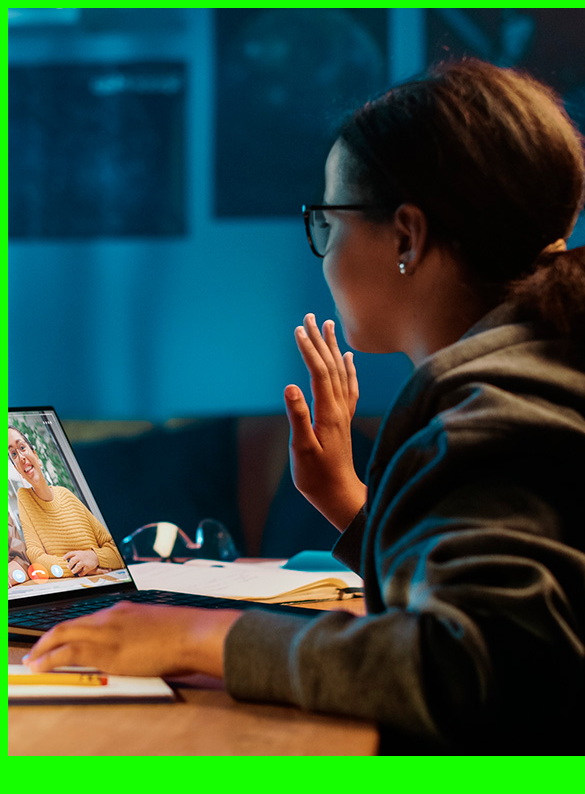
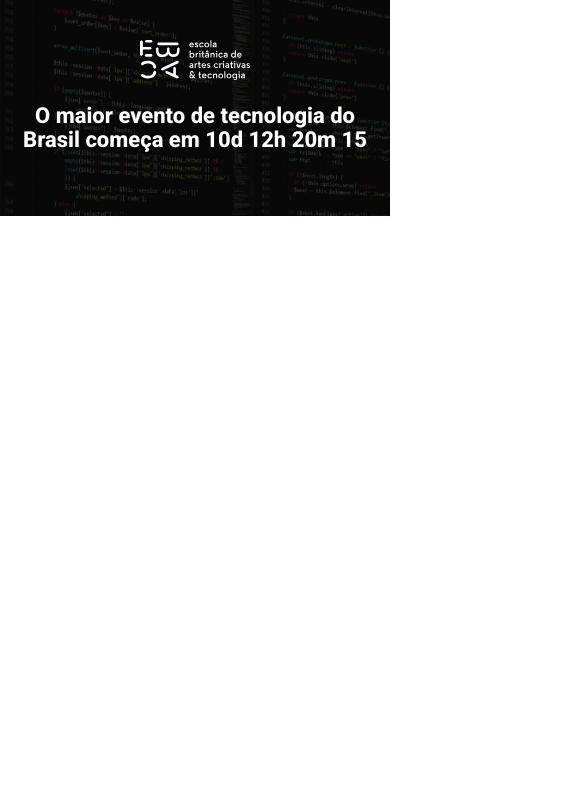
Before and after one commit to jawc-05/tech_talks, a website built with Parcel: page src/index.html in a window 390 px wide. Shown: the top 794 px of the page, 585 px wide, since content can reach past the window. Built offline with nearby package versions, Linux system fonts and the light colour scheme.

Commit message:
finished hero with responsivity

```diff
--- a/src/index.html
+++ b/src/index.html
@@ -3,11 +3,21 @@
 <head>
     <meta charset="UTF-8">
     <meta name="viewport" content="width=device-width, initial-scale=1.0">
-    <title>Document</title>
+    <title>Tech Talks</title>
+    <link rel="preconnect" href="https://fonts.googleapis.com">
+    <link rel="preconnect" href="https://fonts.gstatic.com" crossorigin>
+    <link href="https://fonts.googleapis.com/css2?family=Roboto:ital,wght@0,100..900;1,100..900&display=swap" rel="stylesheet">
     <link rel="stylesheet" href="styles/main.scss">
 </head>
 <body>
-    <img src="./images/backend.png" alt="">
+    <header class="hero">
+        <div class="container">
+            <img class="hero__logo" src="./images/ebac_logo.svg" alt="logo ebac">
+            <p class="hero__text">
+                O maior evento de tecnologia do Brasil começa em 10d 12h 20m 15
+            </p>
+        </div>
+    </header>
 
 <script src="scripts/main.js"></script>
 </body>
--- /dev/null
+++ b/src/styles/_hero.scss
@@ -0,0 +1,53 @@
+@use 'variables';
+
+.hero{
+    padding-top: 64px ;
+    padding-bottom: 100px;
+    background-image: url('../images/fundo.png');
+    background-repeat: no-repeat;
+    background-size: cover;
+    position: relative;
+
+    .container{
+        position: relative;
+    }
+
+    &::before{
+        position: absolute;
+        top: 0;
+        left: 0;
+        width: 100%;
+        height: 100%;
+        background-color: black;
+        content: "";
+        opacity: 0.7;
+    }
+
+    &__text{
+        margin-top: 64px;
+        margin-bottom: 64px;
+        line-height: 56px;
+        font-size: 40px;
+        font-weight: 800;
+        text-align: center;
+        color: variables.$mainTextColor;
+    }
+
+    &__logo{
+        display: block;
+        margin: 0 auto;
+        height: 80px;
+    }
+
+    @media (max-width: 640px){
+        padding: 40px 0;
+            &__logo{
+                height: 40px;
+            }
+            &__text{
+                font-size: 22px;
+                line-height: 24px;
+                margin: 24px 0;
+            }
+        }
+}
--- /dev/null
+++ b/src/styles/_variables.scss
@@ -0,0 +1 @@
+$mainTextColor: #fff;
--- a/src/styles/main.scss
+++ b/src/styles/main.scss
@@ -1,4 +1,23 @@
+@use 'hero';
 
-body{
-    background-color: rgb(21, 255, 0);
+
+*{
+    margin: 0;
+    padding: 0;
+    box-sizing: border-box;
+    font-family: 'Roboto', sans-serif;
 }
+
+.container{
+    max-width: 960px;
+    width: 100%;
+    margin: 0 auto;
+
+    @media(max-width: 640px){
+        max-width: 80%;
+    }
+
+    @media(max-width: 1024px){
+        max-width: 90%;
+    }
+}
```
